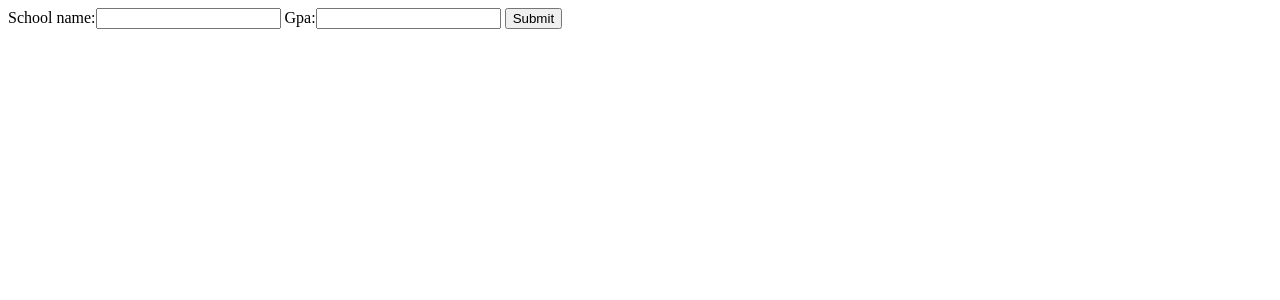
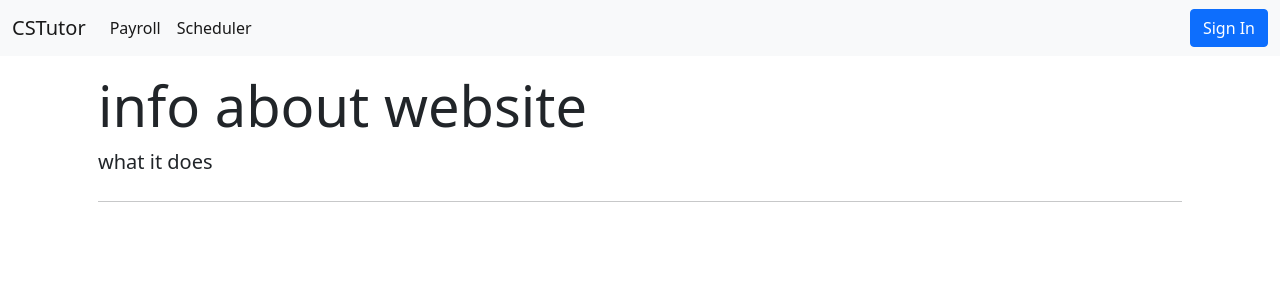
Before and after one commit to rootloopz/totalresume, a Django app: page / in a window 1280 px wide. Shown: the top 300 px of the page. Run offline with Django 3.2, Linux system fonts and the light colour scheme.

Commit message:
implemented home page within app1 and set it as the default view

```diff
--- a/resume/app1/templates/app1/NewResumeForm.html
+++ b/resume/app1/templates/app1/NewResumeForm.html
@@ -7,8 +7,7 @@
     <body>
         <form action="" method="post">
             {% csrf_token %}
-            {{form}}
-            <input type="submit">
+            {{form.as_ul}}
 
         </form>
     </body>
--- /dev/null
+++ b/resume/app1/templates/app1/bootstrap.html
@@ -0,0 +1,3 @@
+<!-- bootstrap includes -->
+<link href="https://cdn.jsdelivr.net/npm/bootstrap@5.0.2/dist/css/bootstrap.min.css" rel="stylesheet" integrity="sha384-EVSTQN3/azprG1Anm3QDgpJLIm9Nao0Yz1ztcQTwFspd3yD65VohhpuuCOmLASjC" crossorigin="anonymous">
+<script src="https://cdn.jsdelivr.net/npm/bootstrap@5.0.2/dist/js/bootstrap.bundle.min.js" integrity="sha384-MrcW6ZMFYlzcLA8Nl+NtUVF0sA7MsXsP1UyJoMp4YLEuNSfAP+JcXn/tWtIaxVXM" crossorigin="anonymous"></script>
--- /dev/null
+++ b/resume/app1/templates/app1/welcome.html
@@ -0,0 +1,49 @@
+{%load static%}
+
+<!DOCTYPE html>
+<html lang="en">
+    <head>
+        <meta charset="UTF-8">
+        <meta http-equiv="X-UA-Compatible" content="IE=edge">
+        <meta name="viewport" content="width=device-width, initial-scale=1.0">
+        <title>Welcome Page</title>
+        <!-- bootstrap includes -->
+<link href="https://cdn.jsdelivr.net/npm/bootstrap@5.0.2/dist/css/bootstrap.min.css" rel="stylesheet" integrity="sha384-EVSTQN3/azprG1Anm3QDgpJLIm9Nao0Yz1ztcQTwFspd3yD65VohhpuuCOmLASjC" crossorigin="anonymous">
+<script src="https://cdn.jsdelivr.net/npm/bootstrap@5.0.2/dist/js/bootstrap.bundle.min.js" integrity="sha384-MrcW6ZMFYlzcLA8Nl+NtUVF0sA7MsXsP1UyJoMp4YLEuNSfAP+JcXn/tWtIaxVXM" crossorigin="anonymous"></script>
+
+    </head>
+    <body>
+
+        {% include "app1/welcome_nav.html" %}
+
+        <!-- <nav class="navbar navbar-expand-lg navbar-light bg-light">
+            <div class="container-fluid">
+              <a class="navbar-brand" href="#">CSTutor</a>
+              <button class="navbar-toggler" type="button" data-bs-toggle="collapse" data-bs-target="#navbarSupportedContent" aria-controls="navbarSupportedContent" aria-expanded="false" aria-label="Toggle navigation">
+                <span class="navbar-toggler-icon"></span>
+              </button>
+              <div class="collapse navbar-collapse" id="navbarSupportedContent">
+                <ul class="navbar-nav me-auto mb-2 mb-lg-0">
+                  <li class="nav-item">
+                    <a class="nav-link active" aria-current="page" href="#">Home</a>
+                  </li>
+                </ul>
+                <a class="btn btn-primary" href="#" role="button">Sign In</a>
+              </div>
+            </div>
+          </nav> -->
+
+        <div class="container">
+            <div class="jumbotron m-3">
+                <h1 class="display-4">info about website</h1>
+                <p class="lead">what it does</p>
+                <hr class="my-4">
+            </div>
+        </div>
+
+
+
+
+
+    </body>
+</html>
--- /dev/null
+++ b/resume/app1/templates/app1/welcome_nav.html
@@ -0,0 +1,22 @@
+<nav class="navbar navbar-expand-lg navbar-light bg-light">
+    <div class="container-fluid">
+      <a class="navbar-brand" href="#">CSTutor</a>
+      <button class="navbar-toggler" type="button" data-bs-toggle="collapse" data-bs-target="#navbarSupportedContent" aria-controls="navbarSupportedContent" aria-expanded="false" aria-label="Toggle navigation">
+        <span class="navbar-toggler-icon"></span>
+      </button>
+      <div class="collapse navbar-collapse" id="navbarSupportedContent">
+        <ul class="navbar-nav me-auto mb-2 mb-lg-0">
+          <!-- <li class="nav-item">
+            <a class="nav-link active" aria-current="page" href="#">Home</a>
+          </li> -->
+          <li class="nav-item">
+            <a class="nav-link active" aria-current="page" href="/payroll">Payroll</a>
+          </li>
+          <li class="nav-item">
+            <a class="nav-link active" aria-current="page" href="/scheduler">Scheduler</a>
+          </li>
+        </ul>
+        <a class="btn btn-primary" href="#" role="button">Sign In</a>
+      </div>
+    </div>
+  </nav>
--- a/resume/app1/urls.py
+++ b/resume/app1/urls.py
@@ -3,6 +3,7 @@ from django.urls import path
 from . import views
 
 urlpatterns = [
-    path("", views.NewResume, name="NewResumePage"),
+    path("resume", views.NewResume, name="NewResumePage"),
     path('new', views.GetNewUser, name="NewUserPage"),
+    path('',views.homepage, name="welcome page" )
 ]
--- a/resume/app1/views.py
+++ b/resume/app1/views.py
@@ -1,16 +1,45 @@
 from cProfile import label
+from tkinter import Label
 from unicodedata import name
 from django.shortcuts import render
 from django import forms
 
+#this is the form for creating a new resume
 class CreateMasterResume(forms.Form):
-    school = forms.CharField(label="School name:")#label="School name:")
-    gpa = forms.FloatField()#label="GPA")
+    #education information
+    Syear = forms.DateField(label="start year")#start year
+    Eyear =  forms.DateField(label="enter your expected graduation year")#end year
+    school = forms.CharField(label="School name:")
+    gpa = forms.FloatField()
+    academAchieve = forms.CharField(label="enter your achievements", widget=forms.Textarea)
 
+    #job information
+    jobSyear = forms.DateField(label="start year")
+    jobEyear =  forms.DateField(label="enter your end year or none if it is your current job")
+    employerName = forms.CharField(label="Name of your employer")
+    location = forms.CharField(label="location of employer")
+
+    #skills section
+    skills = forms.CharField(label="skills")
+
+    #awards / extracariculars
+    awards = forms.CharField(label= "awards")
+    extraCariculars = forms.CharField(label= "enter any extracariculars")
+
+    #project section
+    projectName = forms.CharField(label="project name")
+    projectDesc = forms.CharField(label="description")
+
+
+
+
+#this is the basic form for getting a username and password from a new user
 class NewUser(forms.Form):
     username = forms.CharField(label="desired user name",)
     password = forms.PasswordInput()
     confirmPassword = forms.PasswordInput()
+
+
 
 # Create your views here.
 def NewResume(request):
@@ -26,3 +55,6 @@ def GetNewUser(request):
     return render(request, "app1/NewUserForm.html",{
         "form": NewUser()
     })
+
+def homepage(request):
+    return render(request, "app1/welcome.html")
```
